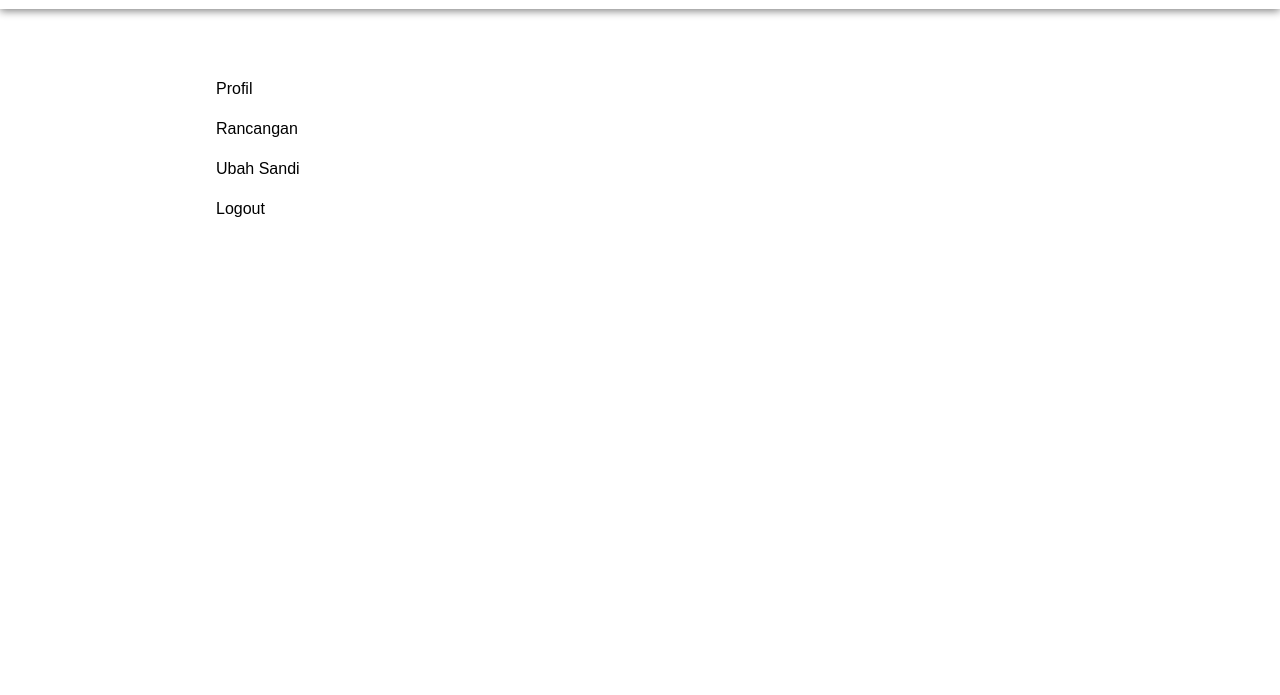
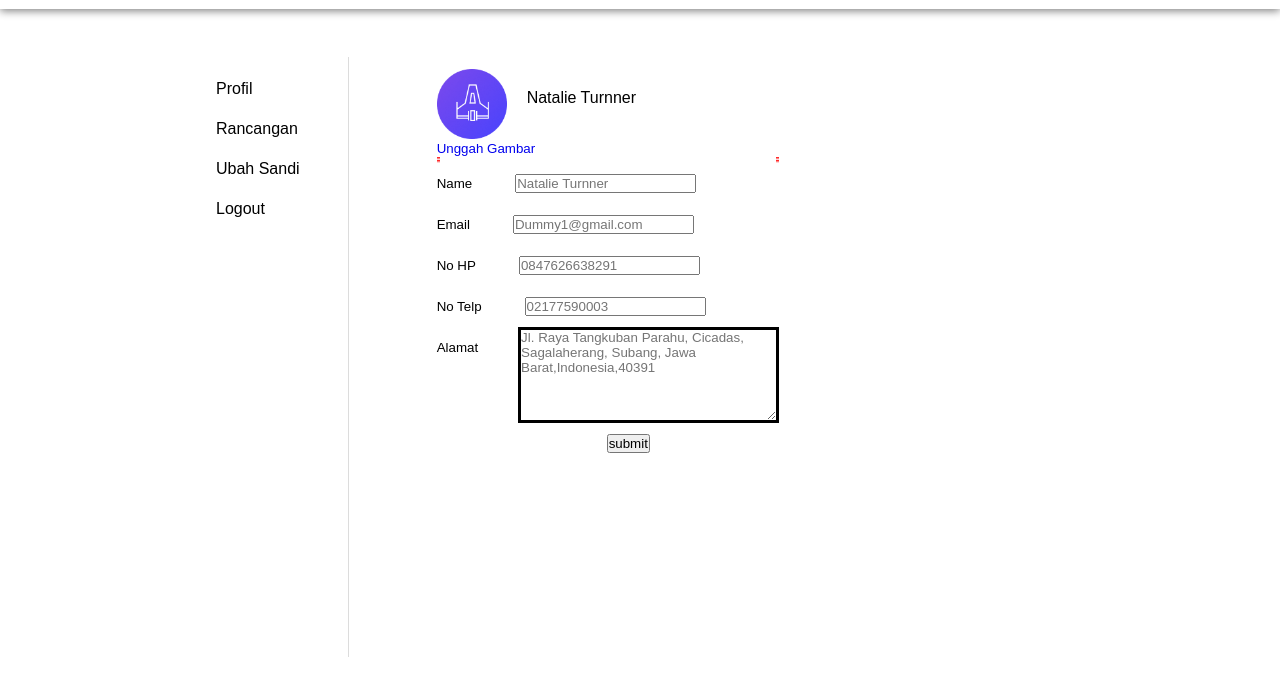
Before and after one commit to indicator080/oneless-html-css, a plain HTML site: page profile/customer.html in a window 1280 px wide. Shown: the part 61-756 px from the top of the page. Drawn offline with Linux system fonts and the light colour scheme.

Commit message:
hampir nyerah wkwkwkwkkw

```diff
--- a/css/profile.css
+++ b/css/profile.css
@@ -17,6 +17,15 @@ body {
 .flex-w-80 {
   display: flex;
   width: 1180px;
+}
+
+.flex-col {
+  display: flex;
+  flex-direction: column;
+}
+
+.line-height {
+  line-height: 5px;
 }
 
 .width-12per {
@@ -81,14 +90,97 @@ body {
   position: absolute;
 }
 
+.input-box {
+  margin: 31px auto;
+  width: 80%;
+  border-bottom: 1px solid black;
+  padding-top: 10px;
+  padding-bottom: 5px;
+}
+
+.input-box input {
+  width: 90%;
+  bottom: none;
+  outline: none;
+  background: transparent;
+  color: black;
+}
+
+.box {
+  /* justify-content: center;
+  align-items: center;
+  max-width: 200px;
+  max-height: 100px;
+  background: linear-gradient(90deg, #4123fd, #7748ed); */
+  border-width: 3px;
+  border-style: solid;
+  border-image: linear-gradient(to bottom, red, rgb(0, 0, 0, 0)) 7 100%;
+}
+
+/* .gradient-border {
+  position: absolute;
+  background-color: black;
+  height: 93%;
+  width: 93%;
+} */
+
+.flex input {
+  margin-left: 10px;
+}
+
+.name-position {
+  margin-left: 20px;
+  margin-top: 20px;
+}
+
+.align-item-cen {
+  align-items: center;
+}
+
+.resize-profil {
+  width: 70px;
+}
+
+.text-dec-null {
+  text-decoration: none;
+}
+
+.vertical-boundaries {
+  height: 600px;
+  width: 1px;
+  margin: 6vh;
+  background-color: gainsboro;
+}
+
 .button {
   color: black;
   max-height: 200px;
   text-decoration: none;
 }
 
-.marg-left {
+.marg-left-5vh {
   margin-left: 5vh;
+}
+
+.marg-left-22 {
+  margin-left: 22px;
+}
+
+.marg-left-33 {
+  margin-left: 33px;
+}
+
+.textEdit {
+  border: 3px solid black;
+}
+
+.areaTextEdit {
+  position: relative;
+  border: 3px solid black;
+}
+
+.marg-left-170 {
+  margin-left: 170px;
 }
 
 .border {
--- a/profile/customer.html
+++ b/profile/customer.html
@@ -26,15 +26,74 @@
         </div>
     </nav>
 
-    <div class="border">
+    <div class="border flex">
         <div class="space-vertical-lg line-height">
             <div><a href="#" class="position button" >Profil</a></div>
             <div><a href="#" class="position button" >Rancangan</a></div>
             <div><a href="#" class="position button" >Ubah Sandi</a></div>
             <div><a href="#" class="position button" >Logout</a></div>
         </div>
+        <div class="vertical-boundaries"></div>
+        <div class="space-vertical-lg marg-left-5vh">
+            <div class="flex">
+                <img class="resize-profil" src="../images/profile-customer.png" alt="placeholder">
+                <div class="align-item-cen name-position"><p>Natalie Turnner</p></div>
+            </div>
 
-        <div>
+            <div><a class="text-dec-null" href="#"><small>Unggah Gambar</small></a></div>
+
+            <div class="flex-col line-height">
+                <div class="box">
+                </div>
+                <div class="flex">
+                    <div>
+                        <label for="nama-customer"><small>Name</small></label>
+                    </div>
+                    <!-- <div id="box" class="gradient-border"></div> gradient attempt -->
+                    <div class="marg-left-33">
+                        <input type="text" name="nama-customer" id="nama-customer" placeholder="Natalie Turnner">
+                    </div>
+                </div>
+
+                <div class="flex">
+                    <div>
+                        <label for="email"><small>Email</small></label>
+                    </div>
+                    <div class="marg-left-33">
+                        <input type="email" name="email" id="email" placeholder="Dummy1@gmail.com">
+                    </div>
+                </div>
+
+                <div class="flex">
+                    <div>
+                        <label for="noHp"><small>No HP</small></label>
+                    </div>
+                    <div class="marg-left-33">
+                        <input type="text" name="noHp" id="noHp" placeholder="0847626638291">
+                    </div>
+                </div>
+
+                <div class="flex">
+                    <div>
+                        <label for="noTelp"><small>No Telp</small></label>
+                    </div>
+                    <div class="marg-left-33">
+                        <input type="text" name="noTelp" id="noTelp" placeholder="02177590003">
+                    </div>
+                </div>
+
+                <div class="flex">
+                    <div>
+                        <label for="alamat"><small>Alamat</small></label>
+                    </div>
+                    <textarea placeholder="Jl. Raya Tangkuban Parahu, Cicadas, Sagalaherang, Subang, Jawa Barat,Indonesia,40391" class="areaTextEdit marg-left-5vh" class="marg-left-5vh" name="alamat" id="" cols="30" rows="6"></textarea>
+                </div>
+
+                <div>
+                    <button class="marg-left-170" type="Change">submit</button>
+                </div>
+
+            </div>
 
         </div>
     </div>
--- a/style.css
+++ b/style.css
@@ -112,6 +112,10 @@
 
 .aligned-item {
   align-items: center;
+}
+
+.overflow-y-hid {
+  overflow-y: hidden;
 }
 
 body {
```
Also changed, not shown: login.html (+1 -1 lines), sewa.html (+1 -1 lines), images/profile-customer.png (added).
